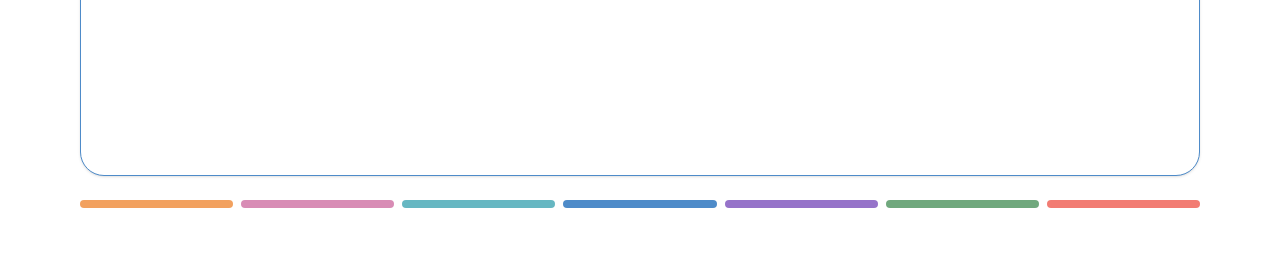
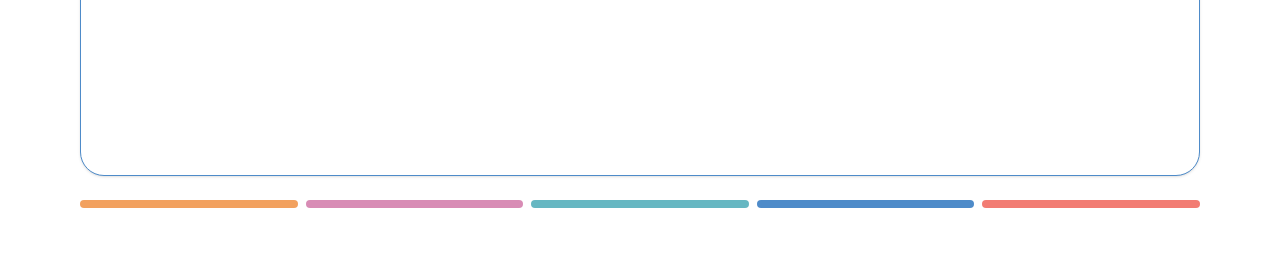
Before and after one commit to matus-kocik/matus-kocik-app, a Django app: template rodokmen/templates/rodokmen/rodokmen.html in a window 1280 px wide. Shown: the part 896-1152 px from the top of the page. Run offline with Django 5.2, Linux system fonts and the light colour scheme; the template is opened without the code that fills it, so the values that code supplies are empty; style sheets or scripts are compiled from the project's sources; some libraries are stand-ins or nearby versions.

Commit message:
colors concept

```diff
--- a/rodokmen/templates/rodokmen/rodokmen.html
+++ b/rodokmen/templates/rodokmen/rodokmen.html
@@ -725,20 +725,16 @@
 
 
   <!-- =======================================================
-       COLOR PALETTE
-       ======================================================= -->
+      COLOR PALETTE
+      ======================================================= -->
 
-  <div class="mt-6 grid grid-cols-7 gap-2">
+  <div class="mt-6 grid grid-cols-5 gap-2">
     <div class="h-2 rounded-full bg-[#F2A15F]"></div>
     <div class="h-2 rounded-full bg-[#D88CB5]"></div>
     <div class="h-2 rounded-full bg-[#66B7C2]"></div>
     <div class="h-2 rounded-full bg-[#4E8BC9]"></div>
-    <div class="h-2 rounded-full bg-[#9673C9]"></div>
-    <div class="h-2 rounded-full bg-[#70A87D]"></div>
     <div class="h-2 rounded-full bg-[#F27C73]"></div>
   </div>
-
-</div>
 
 
 <!-- =========================================================
```
